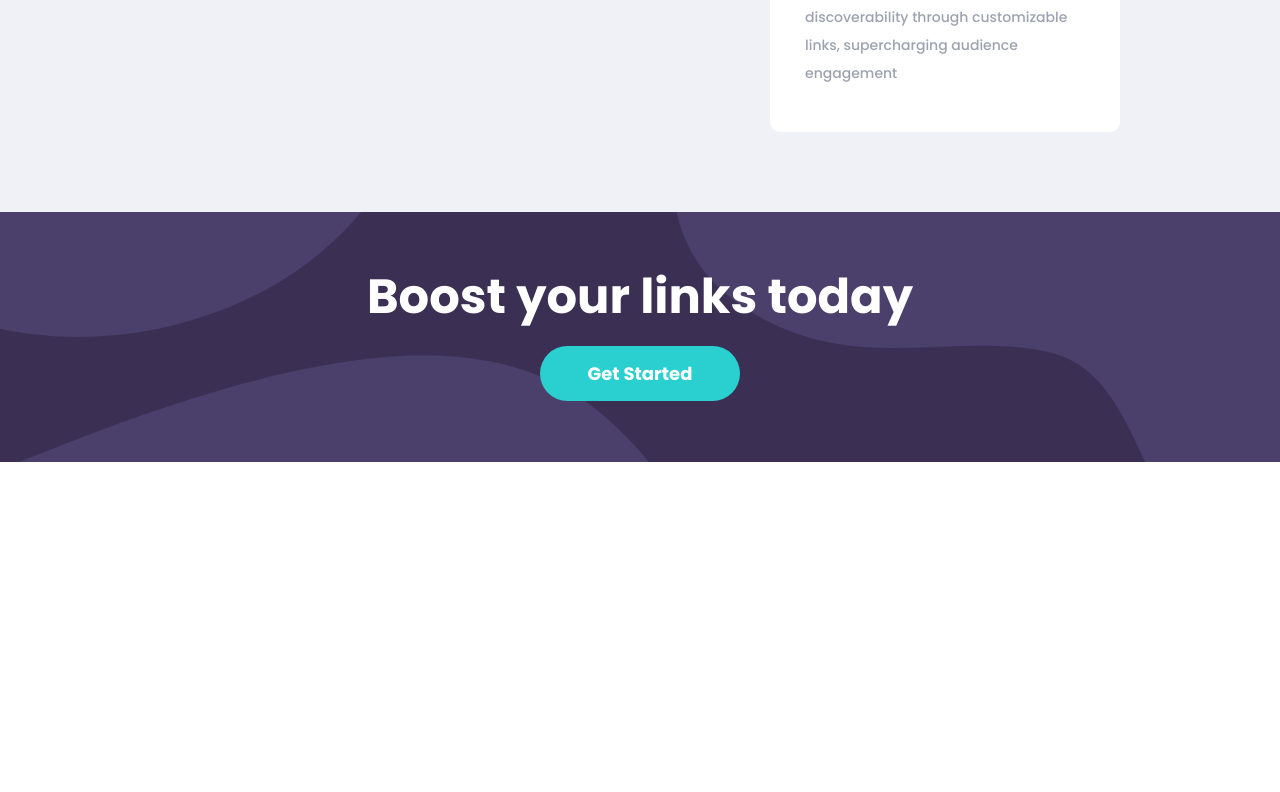
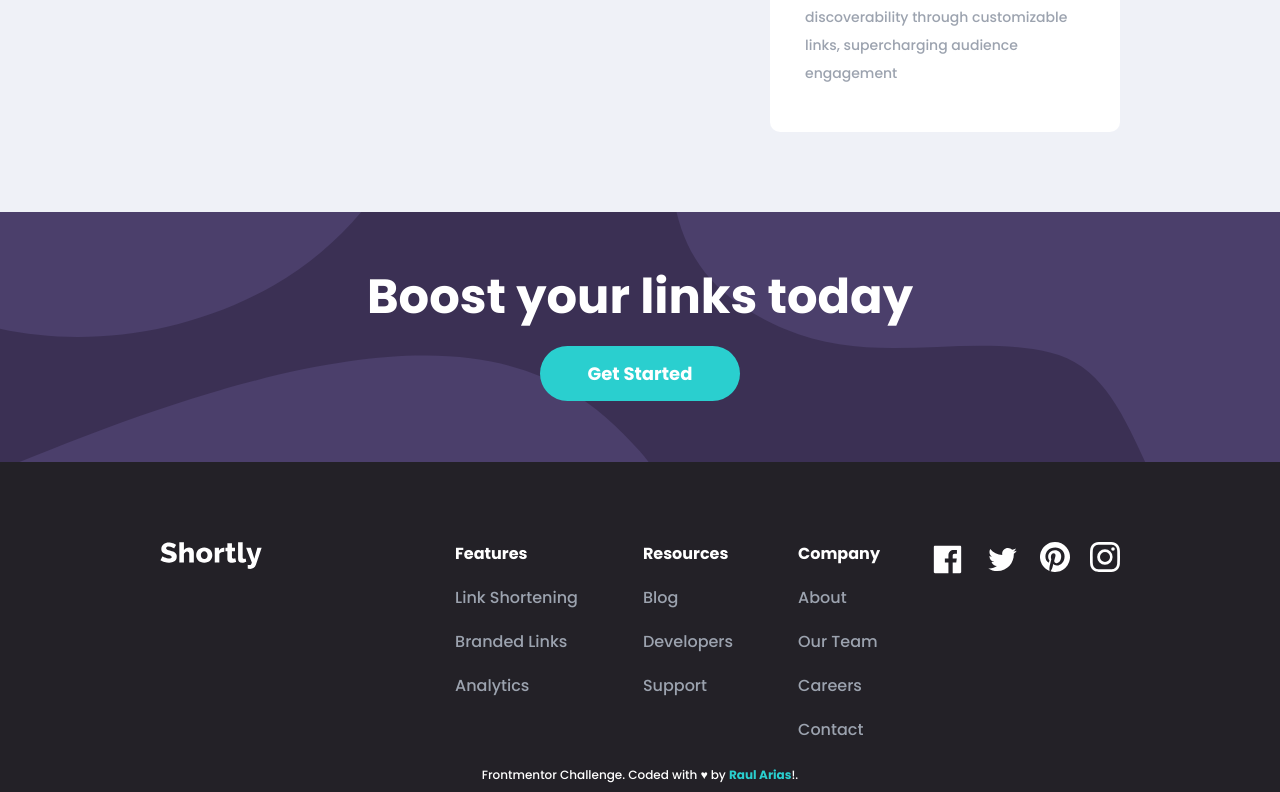
Before and after one commit to rauljariasz/url-shortening-api, a React (Vite) app: page / in a window 1280 px wide. Shown: the part 2151-2943 px from the top of the page. Before the commit the page ends 2613 px from the top, so only its background shows below. Built offline with nearby package versions, Linux system fonts and the light colour scheme.

Commit message:
Footer Listo

```diff
--- a/package.json
+++ b/package.json
@@ -14,7 +14,8 @@
     "@heroicons/react": "^2.0.17",
     "axios": "^1.3.6",
     "react": "18.2.0",
-    "react-dom": "18.2.0"
+    "react-dom": "18.2.0",
+    "react-icons": "^4.8.0"
   },
   "devDependencies": {
     "@types/react": "18.0.28",
@@ -27,7 +28,7 @@
     "eslint-plugin-react-refresh": "0.3.4",
     "postcss": "8.4.23",
     "standard": "17.0.0",
-    "tailwindcss": "3.3.1",
+    "tailwindcss": "^3.3.1",
     "vite": "4.3.0"
   }
 }
--- /dev/null
+++ b/src/components/Footer.jsx
@@ -0,0 +1,88 @@
+import React from 'react';
+import Logo from '../assets/logo.svg'
+import { AiFillFacebook, AiOutlineTwitter } from "react-icons/ai";
+import { BsPinterest, BsInstagram } from "react-icons/bs";
+
+
+
+const Footer = () => {
+  return (
+    <footer id='Footer' className='bg-darkViolet py-[50px] lg:pt-[80px] relative'>
+      <div className='lg:flex w-[75%] mx-auto'>
+        {/* img */}
+        <div>
+          <img className='brightness-0 invert-[100%] mx-auto lg:w-[150px]' src={Logo} alt="" />
+        </div>
+
+        {/* ListOfLinks */}
+        <div className='lg:flex lg:w-full lg:justify-end lg:pr-[50px] lg:gap-[65px] desktop:pr-[100px]'>
+          {/* Features */}
+          <div className='flex justify-center mt-[50px] lg:mt-0'>
+            <ul className='text-gray-400 text-center flex flex-col gap-[20px] lg:text-start'>
+              <p className='text-white font-bold'>Features</p>
+              <li className='hover:text-primary'>
+                <a href="#Footer" rel="noopener noreferrer">Link Shortening</a>
+              </li>
+              <li className='hover:text-primary'>
+                <a href="#Footer" rel="noopener noreferrer">Branded Links</a>
+              </li>
+              <li className='hover:text-primary'>
+                <a href="#Footer" rel="noopener noreferrer">Analytics</a>
+              </li>
+            </ul>
+          </div>
+
+          {/* Resources */}
+          <div className='flex justify-center mt-[50px] lg:mt-0'>
+            <ul className='text-gray-400 text-center flex flex-col gap-[20px] lg:text-start'>
+              <p className='text-white font-bold'>Resources</p>
+              <li className='hover:text-primary'>
+                <a href="#Footer" rel="noopener noreferrer">Blog</a>
+              </li>
+              <li className='hover:text-primary'>
+                <a href="#Footer" rel="noopener noreferrer">Developers</a>
+              </li>
+              <li className='hover:text-primary'>
+                <a href="#Footer" rel="noopener noreferrer">Support</a>
+              </li>
+            </ul>
+          </div>
+
+          {/* Company */}
+          <div className='flex justify-center mt-[50px] lg:mt-0'>
+            <ul className='text-gray-400 text-center flex flex-col gap-[20px] lg:text-start'>
+              <p className='text-white font-bold'>Company</p>
+              <li className='hover:text-primary'>
+                <a href="#Footer" rel="noopener noreferrer">About</a>
+              </li>
+              <li className='hover:text-primary'>
+                <a href="#Footer" rel="noopener noreferrer">Our Team</a>
+              </li>
+              <li className='hover:text-primary'>
+                <a href="#Footer" rel="noopener noreferrer">Careers</a>
+              </li>
+              <li className='hover:text-primary'>
+                <a href="#Footer" rel="noopener noreferrer">Contact</a>
+              </li>
+            </ul>
+          </div>
+        </div>
+
+        {/* Socials */}
+        <div className='flex w-full justify-center gap-[20px] mt-[50px] lg:w-[200px] lg:mt-0'>
+          <AiFillFacebook className='w-[35px] h-[35px] text-white hover:text-primary hover:cursor-pointer' />
+          <AiOutlineTwitter className='w-[35px] h-[35px] text-white hover:text-primary hover:cursor-pointer' />
+          <BsPinterest className='w-[30px] h-[30px] text-white hover:text-primary hover:cursor-pointer' />
+          <BsInstagram className='w-[30px] h-[30px] text-white hover:text-primary hover:cursor-pointer' />
+        </div>
+      </div>
+      <div>
+        <p className='text-center text-white text-[12px] absolute bottom-2 right-[50%] translate-x-[50%] w-full'>
+        Frontmentor Challenge. Coded with ♥ by <a className='text-primary font-bold' href="https://github.com/rauljariasz" target="_blank" rel="noopener noreferrer">Raul Arias</a>!.
+        </p>
+        </div>
+    </footer>
+  );
+};
+
+export default Footer;
--- a/src/main.jsx
+++ b/src/main.jsx
@@ -6,6 +6,7 @@ import Navbar from './components/Navbar.jsx'
 import HeroSection from './components/HeroSection.jsx'
 import ShorterSection from './components/ShorterSection'
 import BoostSection from './components/BoostSection'
+import Footer from './components/Footer'
 
 
 
@@ -17,5 +18,6 @@ ReactDOM.createRoot(document.getElementById('root')).render(
       <ShorterSection />
       <BoostSection />
     </main>
+    <Footer />
   </React.StrictMode>,
 )
```
Also changed, not shown: 1 other file (tests, documents, lock files or other folders).
